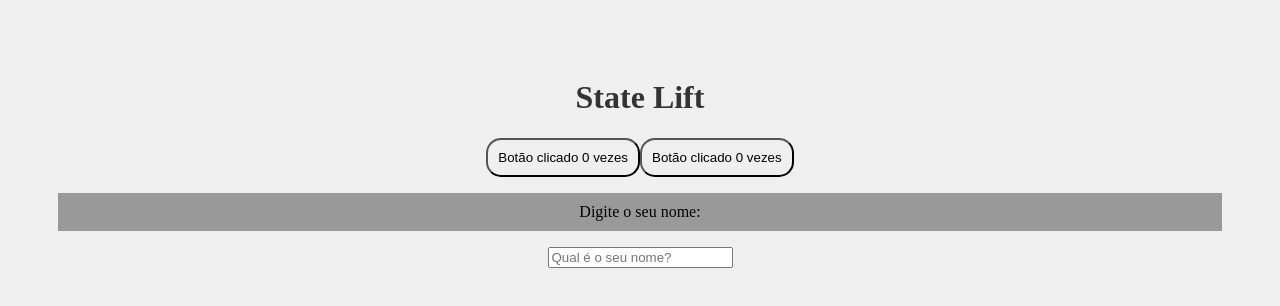
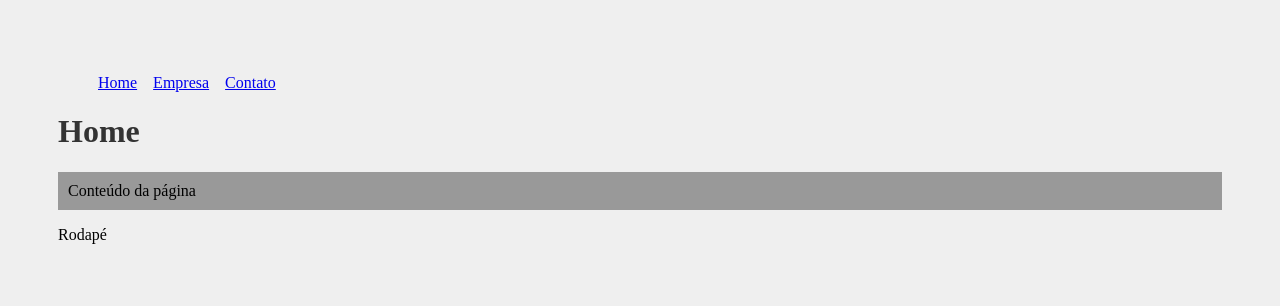
Before and after one commit to GKPTAN/REACT, a React (Create React App) app in the folder meu-projeto/: page / in a window 1280 px wide. Shown: the top 306 px of the page. Built offline with nearby package versions, Linux system fonts and the light colour scheme.

Commit message:
aula 15 React
- aprendendo sobre o React Router

```diff
--- a/meu-projeto/package.json
+++ b/meu-projeto/package.json
@@ -8,6 +8,7 @@
     "@testing-library/user-event": "^13.5.0",
     "react": "^18.3.1",
     "react-dom": "^18.3.1",
+    "react-router-dom": "^7.0.2",
     "react-scripts": "5.0.1",
     "web-vitals": "^2.1.4"
   },
--- a/meu-projeto/src/App.js
+++ b/meu-projeto/src/App.js
@@ -1,33 +1,23 @@
-import './App.css';
-import {useState} from 'react';
-import SeuNome from './components/SeuNome';
-import Saudacao from './components/Saudacao';
+import {BrowserRouter as Router, Routes, Route} from 'react-router-dom';
+import Home from './pages/Home';
+import Contato from './pages/Contato';
+import Empresa from './pages/Empresa';
+import Navbar from './components/layout/Navbar';
+import Footer from './components/layout/Footer';
 
 function App() {
 
-  const [nome, setNome] = useState();
-
-  const [count, setCount] = useState(0);
-
-  function handleClick() {
-    setCount(count + 1);
-  };
-
   return (
-    <div className="App">
-      <h1>State Lift</h1>
-      <MyButton count={count} onClick={handleClick}/>
-      <MyButton count={count} onClick={handleClick}/>
-      <SeuNome setNome={setNome}/>
-      <Saudacao nome={nome} />
-    </div>
+    <Router>
+      <Navbar />
+      <Routes>
+        <Route path="/" element={<Home />}/>
+        <Route path="/empresa" element={<Empresa />}/>
+        <Route path="/contato" element={<Contato />}/>
+      </Routes>
+      <Footer />
+    </Router>
   );
-}
-
-function MyButton({count, onClick}) {
-  return (
-    <button onClick={onClick} className="botao">Botão clicado {count} vezes</button>
-  );
-}
+};
 
 export default App;
--- /dev/null
+++ b/meu-projeto/src/components/layout/Footer.js
@@ -0,0 +1,7 @@
+function Footer() {
+    return (
+        <footer>Rodapé</footer>
+    );
+};
+
+export default Footer
--- /dev/null
+++ b/meu-projeto/src/components/layout/Navbar.js
@@ -0,0 +1,14 @@
+import { Link } from "react-router-dom";
+import styles from './Navbar.module.css';
+
+function Navbar() {
+    return (
+        <ul className={styles.list}>
+            <li className={styles.item}><Link to="/">Home</Link></li>
+            <li className={styles.item}><Link to="/empresa">Empresa</Link></li>
+            <li className={styles.item}><Link to="/contato">Contato</Link></li>
+        </ul>
+    );
+};
+
+export default Navbar
--- /dev/null
+++ b/meu-projeto/src/components/layout/Navbar.module.css
@@ -0,0 +1,7 @@
+.list{
+    display: flex;
+    list-style: none;
+}
+.item{
+    margin-right: 1em;
+}
--- /dev/null
+++ b/meu-projeto/src/pages/Contato.js
@@ -0,0 +1,10 @@
+function Contato() {
+    return (
+        <div>
+            <h1>Contato</h1>
+            <p>Conteúdo da página</p>
+        </div>
+    )
+};
+
+export default Contato
--- /dev/null
+++ b/meu-projeto/src/pages/Empresa.js
@@ -0,0 +1,10 @@
+function Empresa() {
+    return (
+        <div>
+            <h1>Empresa</h1>
+            <p>Conteúdo da página</p>
+        </div>
+    )
+};
+
+export default Empresa
--- /dev/null
+++ b/meu-projeto/src/pages/Home.js
@@ -0,0 +1,10 @@
+function Home() {
+    return (
+        <div>
+            <h1>Home</h1>
+            <p>Conteúdo da página</p>
+        </div>
+    )
+};
+
+export default Home
```
Also changed, not shown: 1 other file (tests, documents, lock files or other folders).
